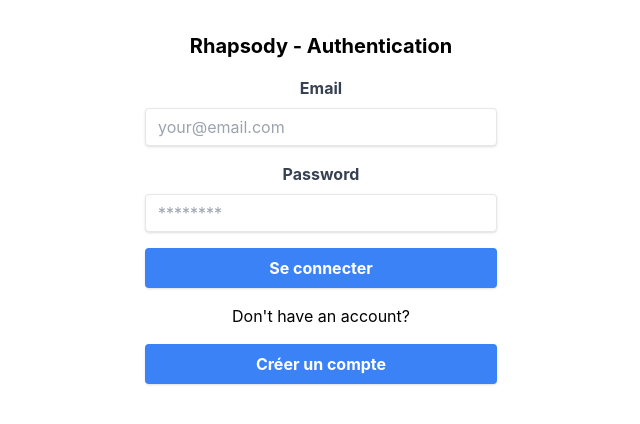
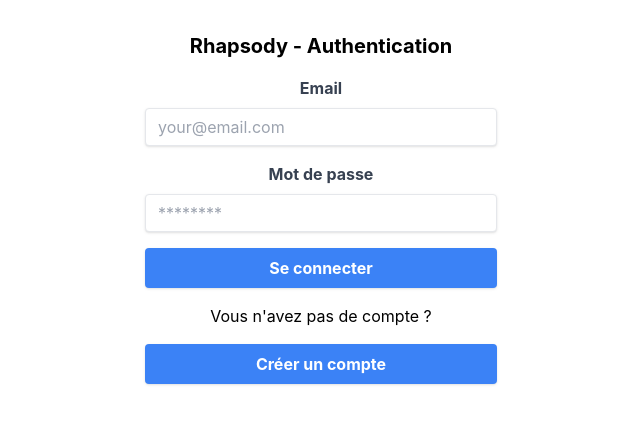
Before and after one commit to spaghetttti/rhapsody, a React (Create React App) app: page / in a window 1280 px wide. Shown: the top 424 px of the page, without its empty margins (319-959 px from the left). Built offline with nearby package versions, Linux system fonts and the light colour scheme; no server answers.

Commit message:
fix: typos from english to french

```diff
--- a/src/App.js
+++ b/src/App.js
@@ -19,7 +19,7 @@
   }, []);
 
   if (loading) {
-    return <div>Loading...</div>;
+    return <div>chargement...</div>;
   }
 
   return (
--- a/src/auth.jsx
+++ b/src/auth.jsx
@@ -112,7 +112,7 @@
               className="block text-gray-700 font-bold mb-2 mt-4"
               htmlFor="password"
             >
-              Password
+              Mot de passe
             </label>
             <input
               className="shadow appearance-none border rounded w-full py-2 px-3 text-gray-700 leading-tight focus:outline-none focus:shadow-outline"
@@ -131,7 +131,7 @@
             </button>
           </form>
           <p className="text-center mt-4">
-            Don't have an account?{" "}
+            Vous n'avez pas de compte ?{" "}
             <button
               className="w-full bg-blue-500 text-white font-bold py-2 px-4 rounded shadow hover:bg-blue-700 mt-4"
               onClick={handleSignup}
--- a/src/form.jsx
+++ b/src/form.jsx
@@ -138,7 +138,7 @@
           type="submit"
           className="bg-blue-500 hover:bg-blue-700 text-white font-bold py-2 px-4 rounded"
         >
-          Submit Assessment
+          Soumettre l'évaluation
         </button>
       </form>
       Votre score la plus recent est {shortResult.latest.score}
@@ -150,7 +150,7 @@
       {shortResult.average.interpretation}
       <br />
       {loading ? (
-        "loading..."
+        "chargement..."
       ) : (
         <Bar loading={loading} totalResult={totalResult} />
       )}
```
